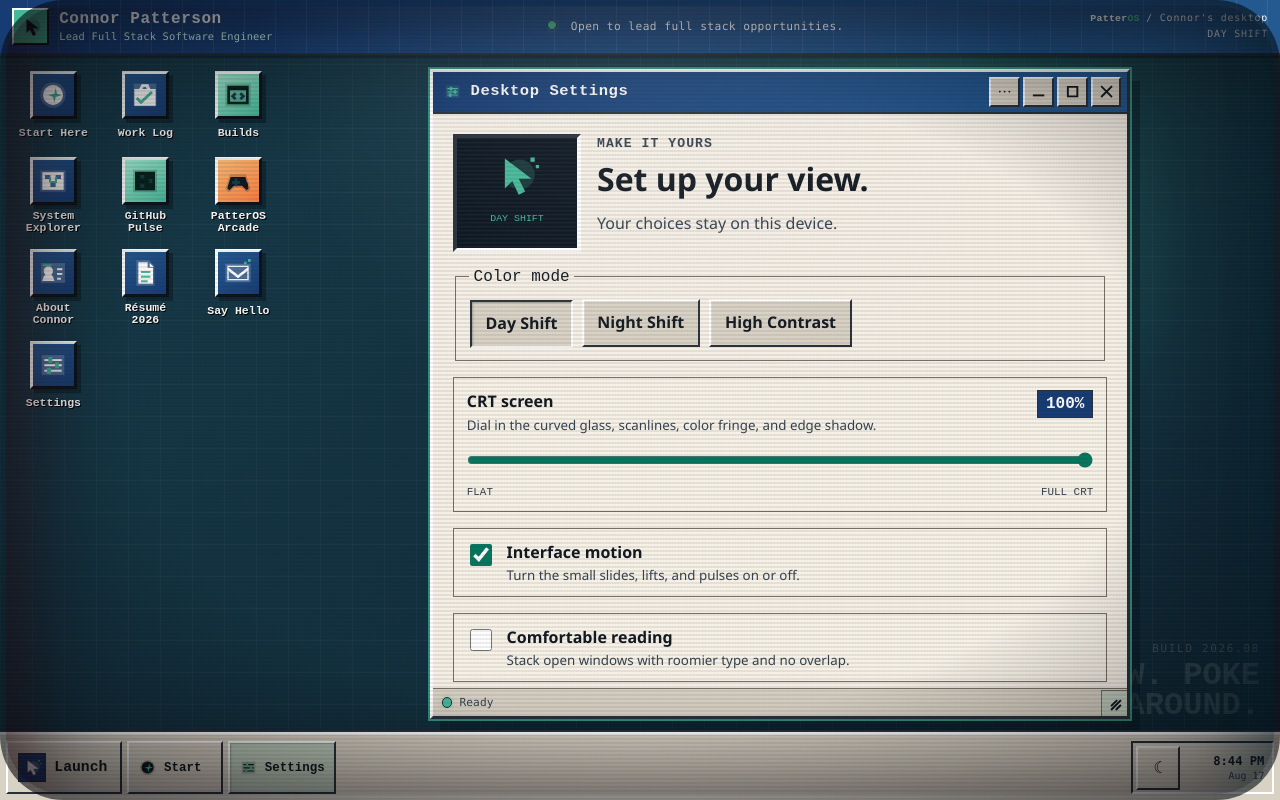
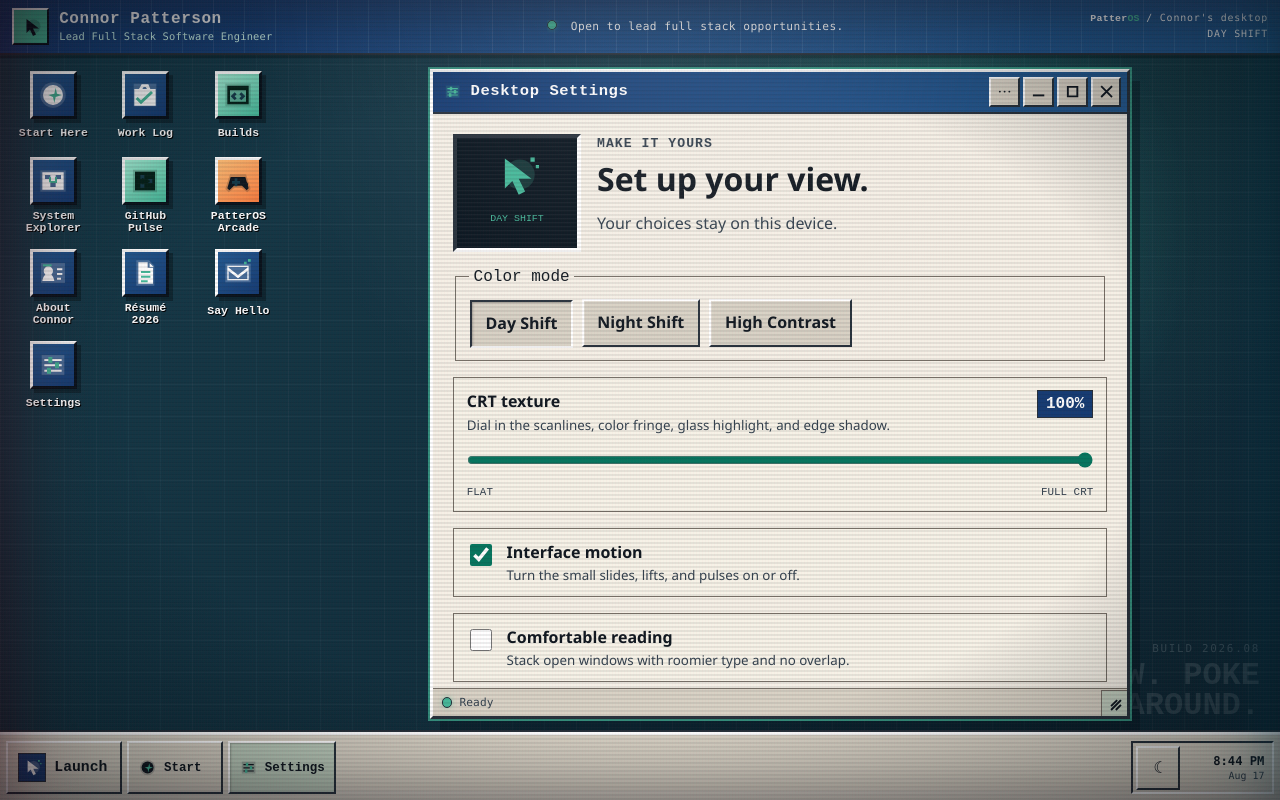
Before and after one commit to connor-patterson/connor-patterson.github.io, an Angular app: page /#/start in a window 1280 px wide. Both pictures are taken after a click on the button "Settings". Built offline with nearby package versions, Linux system fonts and the light colour scheme; a web font is replaced by a local one.

Commit message:
Keep the CRT effect lightweight

```diff
--- a/src/app/core/preferences.service.ts
+++ b/src/app/core/preferences.service.ts
@@ -39,9 +39,7 @@ export class PreferencesService {
       const crtStrength = preferences.crtIntensity / 100;
       this.document.body.classList.toggle('crt-screen', preferences.crtIntensity > 0);
       this.document.documentElement.style.setProperty('--crt-strength', `${crtStrength}`);
-      this.document.documentElement.style.setProperty('--crt-radius', `${crtStrength * 4}rem`);
-      this.document.documentElement.style.setProperty('--crt-vignette', `${crtStrength * 7}rem`);
-      this.document.documentElement.style.setProperty('--crt-bezel', `${crtStrength * 0.42}rem`);
+      this.document.documentElement.style.setProperty('--crt-vignette', `${crtStrength * 4}rem`);
       this.document.body.classList.toggle('motion-disabled', !preferences.motion);
       this.document.body.classList.toggle('reading-mode', preferences.readingMode);
 
--- a/src/app/features/settings/settings-panel.component.html
+++ b/src/app/features/settings/settings-panel.component.html
@@ -51,8 +51,8 @@
   <label class="settings-panel__crt">
     <span class="settings-panel__crt-heading">
       <span>
-        <strong>CRT screen</strong>
-        <small>Dial in the curved glass, scanlines, color fringe, and edge shadow.</small>
+        <strong>CRT texture</strong>
+        <small>Dial in the scanlines, color fringe, glass highlight, and edge shadow.</small>
       </span>
       <output for="crt-intensity">{{ preferences.crtIntensity() }}%</output>
     </span>
--- a/src/styles.scss
+++ b/src/styles.scss
@@ -26,9 +26,7 @@
   --border-light: #ffffff;
   --shadow-window: 10px 12px 0 rgb(4 15 24 / 34%);
   --crt-strength: 1;
-  --crt-radius: 4rem;
-  --crt-vignette: 7rem;
-  --crt-bezel: 0.42rem;
+  --crt-vignette: 4rem;
   --motion-fast: var(--duration-2, 150ms);
   --motion-medium: var(--duration-4, 300ms);
   --ease-out-2: cubic-bezier(0.25, 0.46, 0.45, 0.94);
@@ -133,10 +131,8 @@ body.crt-screen::before {
     radial-gradient(ellipse at 50% -12%, rgb(255 255 255 / 11%), transparent 45%),
     radial-gradient(ellipse at center, transparent 57%, rgb(1 7 10 / 62%) 118%),
     linear-gradient(90deg, rgb(255 25 76 / 5%), transparent 7% 93%, rgb(0 195 255 / 6%));
-  border: var(--crt-bezel) solid rgb(1 7 10 / 28%);
-  border-radius: var(--crt-radius);
   box-shadow:
-    inset 0 0 var(--crt-vignette) rgb(0 0 0 / 66%),
+    inset 0 0 var(--crt-vignette) rgb(0 0 0 / 44%),
     inset 1.2rem 0 2.6rem rgb(255 28 65 / 5%),
     inset -1.2rem 0 2.6rem rgb(0 190 255 / 6%);
   opacity: var(--crt-strength);
@@ -153,7 +149,6 @@ body.crt-screen::after {
       rgb(255 255 255 / 4%) 4px
     ),
     repeating-linear-gradient(90deg, rgb(255 0 55 / 1.5%) 0 1px, transparent 1px 3px);
-  border-radius: var(--crt-radius);
   opacity: var(--crt-strength);
 }
 
```
Also changed, not shown: 1 other file (tests, documents, lock files or other folders).
